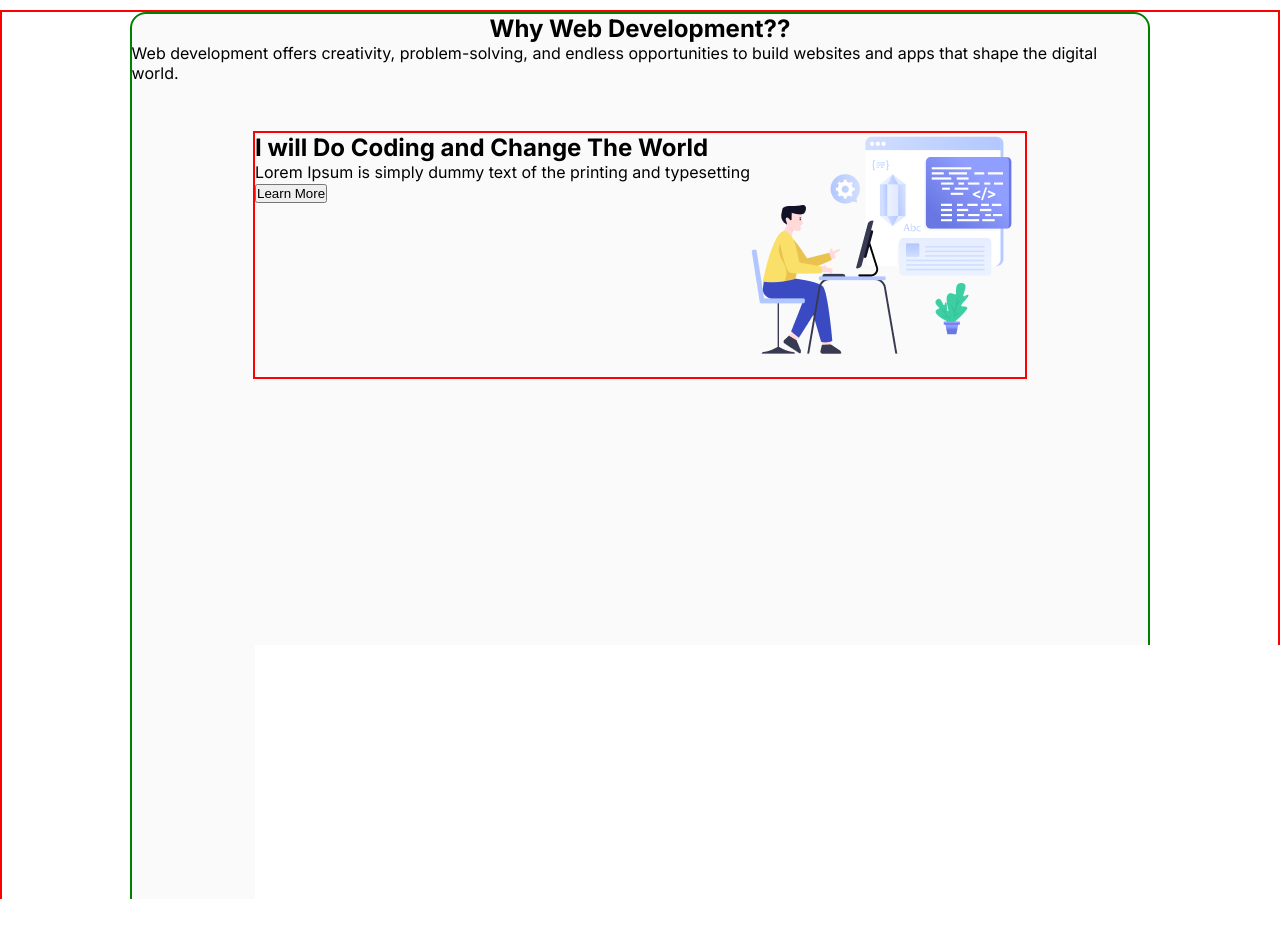
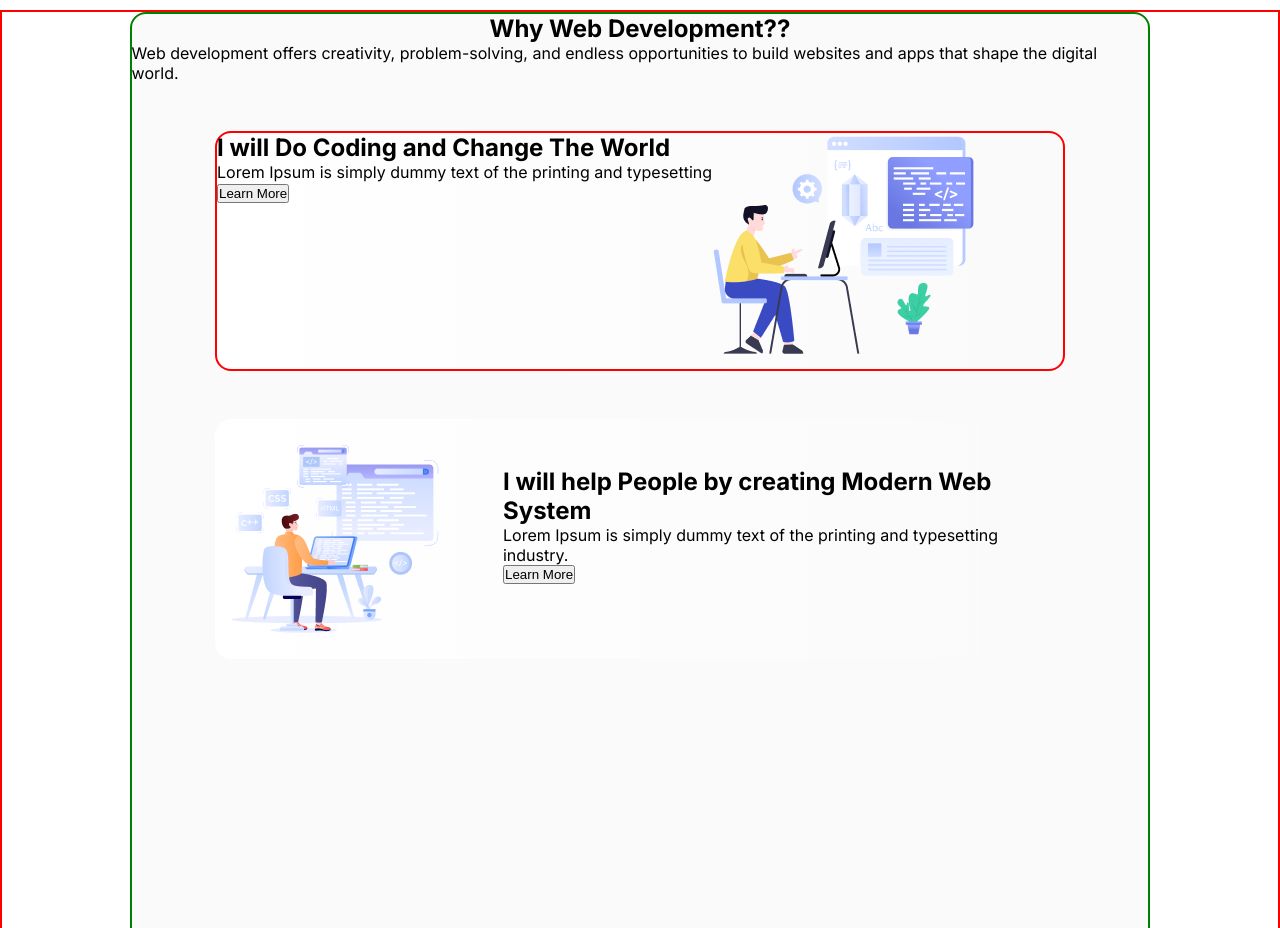
Before and after one commit to shafiul52/assig52, a plain HTML site: page index.html in a window 1280 px wide. Shown: the part 880-1808 px from the top of the page. Drawn offline with Linux system fonts and the light colour scheme.

Commit message:
one image and one content added

```diff
--- a/index.html
+++ b/index.html
@@ -51,7 +51,26 @@
                 </div>
 
 
+
+
             </div>
+
+
+            <div class="code-image-2">
+              <img src="./images/Group 4.png" alt="">
+
+              <div class="code-para-2">
+                <h1> I will help People by creating Modern Web System</h1>
+                <p>Lorem Ipsum is simply dummy text of the printing and typesetting industry.</p>
+                <button> Learn More</button>
+               </div>
+
+
+
+
+            </div>
+
+
 
 
         </div>
--- a/styles/style.css
+++ b/styles/style.css
@@ -189,6 +189,42 @@ opacity: 0.7;
 .coding-para{
   display:flex;
   border: 2px solid red;
+  width: 850px;
+  height: 240px;
+  gap: 32;
   margin-top: 48px;
+  border-radius: 16px;
+  background: linear-gradient(90.00deg, rgb(255, 255, 255),rgba(255, 255, 255, 0) 100%);
 
 }
+.code-image{
+  width: 259.56px;
+  height: 217.01px;
+}
+
+
+
+
+
+
+
+
+
+.code-image-2{
+  display: flex;
+  /* border: 2px solid red; */
+  margin-top: 48px;
+  width: 850px;
+  height: 240px;
+  border-radius: 16px;
+  background: linear-gradient(90.00deg, rgb(255, 255, 255),rgba(255, 255, 255, 0) 100%);
+
+}
+
+.code-para-2{
+display:flex;
+flex-direction: column;
+justify-content: flex-start;
+align-items: flex-start;
+gap: 32;
+padding: 48px;
```
